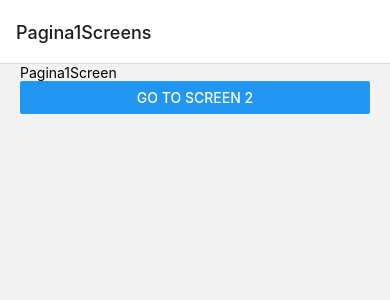
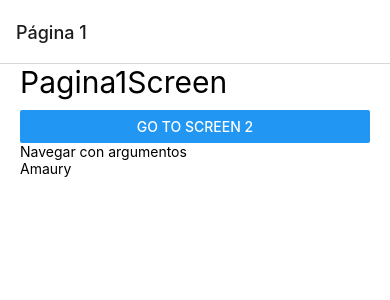
Before and after one commit to amaurysg/rn-navigationApp, a React Native app: screen /Pagina1Screens in a window 390 px wide. Shown: the top 300 px of the page. Built offline with nearby package versions, Linux system fonts and the light colour scheme.

Commit message:
navigation with arguments

```diff
--- a/src/navigator/StackNavigator.tsx
+++ b/src/navigator/StackNavigator.tsx
@@ -3,15 +3,30 @@ import {createStackNavigator} from '@react-navigation/stack';
 import {Pagina1Screens} from '../screens/Pagina1Screens';
 import {Pagina2Screens} from '../screens/Pagina2Screens';
 import {Pagina3Screens} from '../screens/Pagina3Screens';
+import { PersonaScreens } from '../screens/PersonaScreen';
 
 const Stack = createStackNavigator();
 
 export const StackNavigator = () => {
   return (
-    <Stack.Navigator>
-      <Stack.Screen name="Pagina1Screens" component={Pagina1Screens} />
-      <Stack.Screen name="Pagina2Screens" component={Pagina2Screens} />
-      <Stack.Screen name="Pagina3Screens" component={Pagina3Screens} />
+    <Stack.Navigator
+
+    //initialRouteName="Pagina2Screens"
+    screenOptions={{
+      headerStyle:{
+        elevation:0,
+        shadowColor:'transparent'
+      },
+      cardStyle:{
+        backgroundColor: 'white'
+      }
+    }}
+
+    >
+      <Stack.Screen name="Pagina1Screens"options={{title:'Página 1'}} component={Pagina1Screens} />
+      <Stack.Screen name="Pagina2Screens"options={{title:'Página 2'}} component={Pagina2Screens} />
+      <Stack.Screen name="Pagina3Screens" options={{title:'Página 3'}}component={Pagina3Screens} />
+      <Stack.Screen name="PersonaScreens" options={{title:'Persona'}}component={PersonaScreens} />
     </Stack.Navigator>
   );
 };
--- a/src/screens/Pagina1Screens.tsx
+++ b/src/screens/Pagina1Screens.tsx
@@ -1,7 +1,8 @@
 import React from 'react';
 import {StackScreenProps} from '@react-navigation/stack';
 import {Button, Text, View} from 'react-native';
-import { styles } from '../theme/appTheme';
+import {styles} from '../theme/appTheme';
+import { TouchableOpacity } from 'react-native-gesture-handler';
 
 interface Props extends StackScreenProps<any, any> {}
 
@@ -9,11 +10,19 @@ export const Pagina1Screens = ({navigation}: Props) => {
   console.log(navigation);
   return (
     <View style={styles.globalMargin}>
-      <Text>Pagina1Screen</Text>
+      <Text style={styles.title}>Pagina1Screen</Text>
       <Button
         title="Go to screen 2"
         onPress={() => navigation.navigate('Pagina2Screens')}
       />
+      {/* <Button
+        title="Persona screen"
+        onPress={() => navigation.navigate('PersonaScreens')}
+      /> */}
+      <Text>Navegar con argumentos</Text>
+      <TouchableOpacity onPress={()=> navigation.navigate('PersonaScreens', {id:1, name:'Amaury'})}>
+          <Text>Amaury</Text>
+      </TouchableOpacity>
     </View>
   );
 };
--- a/src/screens/Pagina2Screens.tsx
+++ b/src/screens/Pagina2Screens.tsx
@@ -1,14 +1,24 @@
-import { useNavigation } from '@react-navigation/native'
-import React from 'react'
-import { Button, Text, View } from 'react-native'
-import { styles } from '../theme/appTheme'
+import {useNavigation} from '@react-navigation/native';
+import React, {useEffect} from 'react';
+import {Button, Text, View} from 'react-native';
+import {styles} from '../theme/appTheme';
 
 export const Pagina2Screens = () => {
-  const  navigator = useNavigation()
+  const navigator = useNavigation();
+  useEffect(() => {
+    navigator.setOptions({
+      title: 'Title changed',
+      headerBackTitle:'Atrás'
+    });
+  }, []);
+
   return (
     <View style={styles.globalMargin}>
-        <Text>Pagina2Screen</Text>
-        <Button title='Go to screen 3' onPress={()=> navigator.navigate("Pagina3Screens") }/>
+      <Text style={styles.title}>Pagina2Screen</Text>
+      <Button
+        title="Go to screen 3"
+        onPress={() => navigator.navigate('Pagina3Screens')}
+      />
     </View>
-  )
-}
+  );
+};
--- a/src/screens/Pagina3Screens.tsx
+++ b/src/screens/Pagina3Screens.tsx
@@ -8,7 +8,7 @@ interface Props extends StackScreenProps<any, any>{}
 export const Pagina3Screens = ({navigation}:Props) => {
   return (
     <View style={styles .globalMargin}>
-        <Text>Pagina3Screen</Text>
+        <Text style={styles.title}>Pagina3Screen</Text>
         <Button title='Regresar' onPress={()=> navigation.pop()}/>
         <Button title='Pagina 1'  onPress={()=> navigation.popToTop()}/>
     </View>
--- /dev/null
+++ b/src/screens/PersonaScreen.tsx
@@ -0,0 +1,36 @@
+import React, { useEffect } from 'react';
+import {StackScreenProps} from '@react-navigation/stack';
+import {Button, Text, View} from 'react-native';
+import {styles} from '../theme/appTheme';
+import { parseAsync } from '@babel/core';
+
+interface Props extends StackScreenProps<any, any> {}
+
+export const PersonaScreens = ({navigation, route}: Props) => {
+  //console.log(route.params?.name)
+  //const {name} = route.params
+  //console.log('---',name)
+  const params = route.params
+
+  useEffect(() => {
+    navigation.setOptions({
+      title: params?.name as any
+    })
+
+
+  }, [])
+
+
+  return (
+    <View style={styles.globalMargin}>
+      <Text style={styles.title}>
+          {
+            JSON.stringify(params, null, 3)
+          }
+
+      </Text>
+
+      <Button title="Pagina 1" onPress={() => navigation.popToTop()} />
+    </View>
+  );
+};
--- a/src/theme/appTheme.tsx
+++ b/src/theme/appTheme.tsx
@@ -4,4 +4,8 @@ export const styles = StyleSheet.create({
   globalMargin: {
     marginHorizontal: 20,
   },
+  title: {
+    fontSize: 30,
+    marginBottom: 10,
+  },
 });
```
